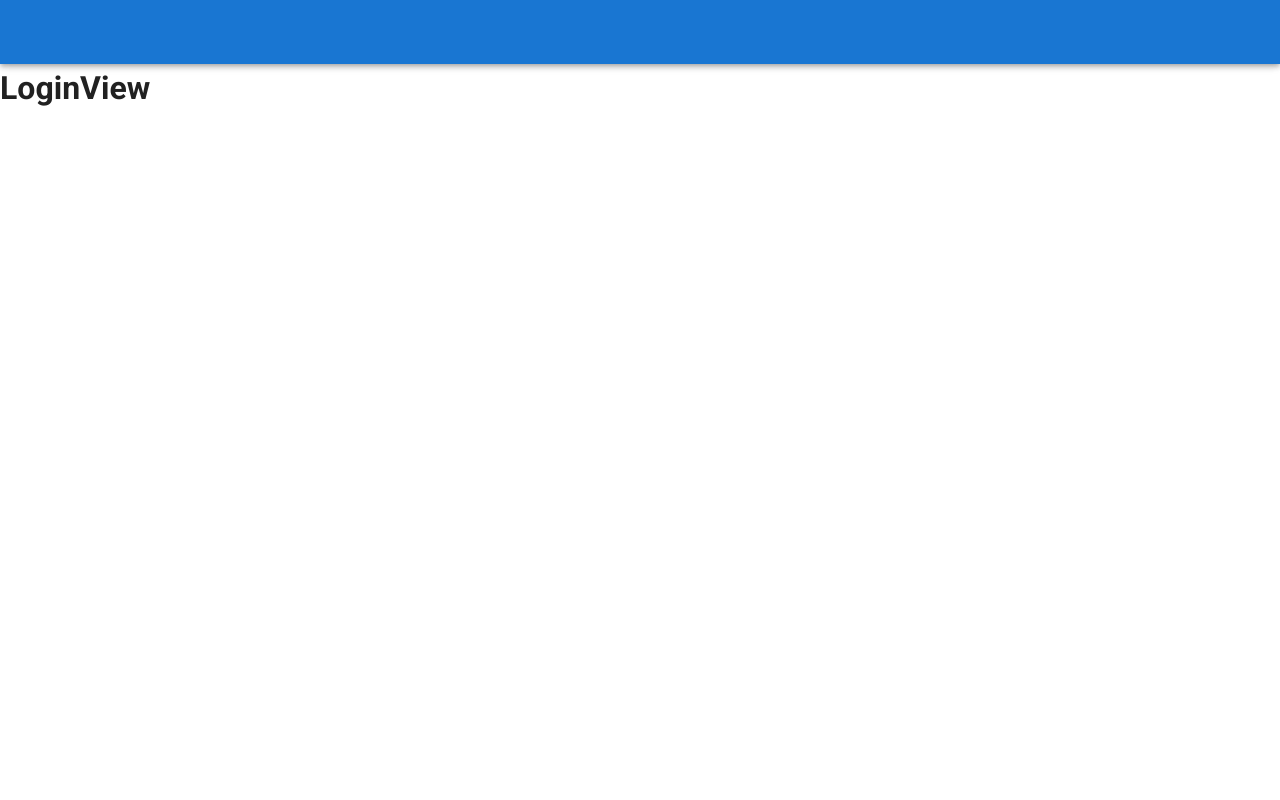
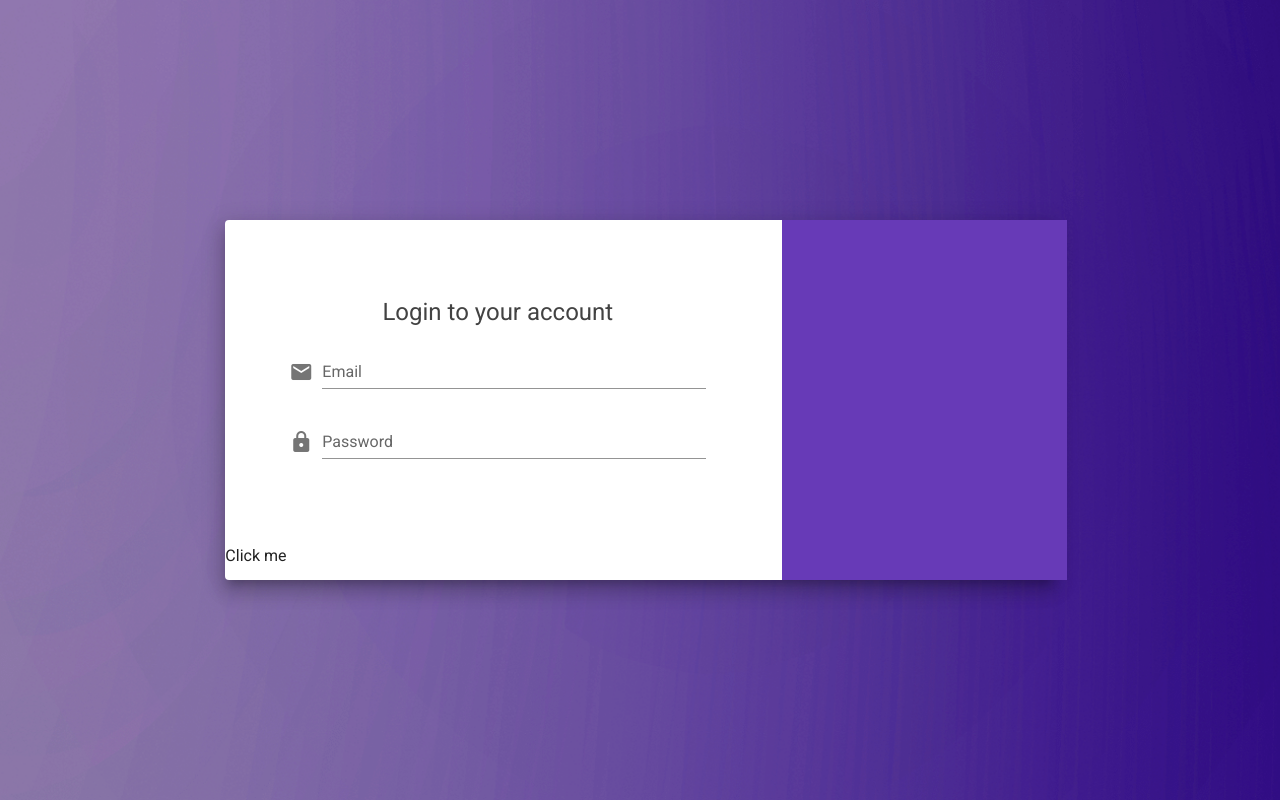
Before and after one commit to HamzaSamirAmmar/files-manager, a Vue app: page /login in a window 1280 px wide. Built offline with nearby package versions, Linux system fonts and the light colour scheme.

Commit message:
login view

```diff
--- a/src/App.vue
+++ b/src/App.vue
@@ -1,7 +1,7 @@
 <template>
   <v-app>
-    <custom-drawer />
-    <v-main>
+    <CustomDrawer v-if="isAuth"/>
+    <v-main class="grey lighten-4">
       <router-view />
     </v-main>
   </v-app>
@@ -11,12 +11,12 @@
 import CustomDrawer from "./components/CustomDrawer.vue";
 export default {
   components: {
-    "custom-drawer": CustomDrawer,
+    CustomDrawer,
   },
   data() {
-    return{
-
-    }
+    return {
+      isAuth: false,
+    };
   },
 };
 </script>
--- a/src/components/AuthForm.vue
+++ b/src/components/AuthForm.vue
@@ -1,9 +1,112 @@
 <template>
-  <div></div>
+  <!-- A container with full height and width -->
+  <v-container id="authForm" class="fill-height" fluid>
+    <!-- Justify and align center all contents -->
+    <v-row align="center" justify="center">
+      <v-col cols="12" sm="8" md="8">
+        <v-card class="elevation-12">
+          <v-row>
+            <!-- Left side -->
+            <v-col cols="12" md="8">
+              <v-card-text class="my-12">
+                <h1
+                  class="text-center display-2 text-h5"
+                  style="color: #424242"
+                >
+                  {{ title }}
+                </h1>
+                <v-form class="mx-12 mt-4">
+                  <v-text-field
+                    label="Email"
+                    name="Email"
+                    prepend-icon="mdi-email"
+                    type="text"
+                    color="primary"
+                    :rules="emailRules"
+                    v-model="emailValue"
+                  />
+
+                  <v-text-field
+                    id="password"
+                    label="Password"
+                    name="password"
+                    prepend-icon="mdi-lock"
+                    :rules="passwordRules"
+                    v-model="localPasswordValue"
+                    type="password"
+                    color="primary"
+                  />
+                  <slot name="extra-fields"></slot>
+                </v-form>
+              </v-card-text>
+              <!-- action button -->
+              <slot name="action" :email="emailValue"></slot>
+              <!-- <div class="text-center my-10">
+                <v-btn rounded color="primary" dark>Login</v-btn>
+              </div> -->
+            </v-col>
+            <!-- Right side -->
+            <v-col cols="12" md="4" class="primary">
+              <slot name="right-side"></slot>
+              <!-- <v-card-text class="text-center mt-12 secondary--text">
+                <h2 class="text-center display-1">Don't have an account?</h2>
+                <h4 class="text-center mt-10">
+                  Enter your personal details and start your journey with the
+                  best files manager ever!
+                </h4>
+              </v-card-text>
+              <div class="text-center">
+                <v-btn rounded outlined dark @click="step++">Register</v-btn>
+              </div> -->
+            </v-col>
+          </v-row>
+        </v-card>
+      </v-col>
+    </v-row>
+  </v-container>
 </template>
 
 <script>
-export default {};
+export default {
+  data: () => ({
+    emailRules: [
+      (v) =>
+        !v ||
+        /^\w+([.-]?\w+)*@\w+([.-]?\w+)*(\.\w{2,3})+$/.test(v) ||
+        "E-mail must be valid",
+    ],
+    emailValue: "",
+    passwordRules: [],
+  }),
+  props: {
+    title: String,
+    password: String,
+    email: String,
+  },
+  computed: {
+    localEmailValue: {
+      get() {
+        return this.email;
+      },
+      set(newValue) {
+        this.$emit("update:email", newValue);
+      },
+    },
+    localPasswordValue: {
+      get() {
+        return this.password;
+      },
+      set(newValue) {
+        this.$emit("update:password", newValue);
+      },
+    },
+  },
+};
 </script>
 
-<style scoped></style>
+<style scoped>
+#authForm {
+  background-image: url("../assets/auth-background.png");
+  background-size: cover;
+}
+</style>
--- a/src/components/CustomDrawer.vue
+++ b/src/components/CustomDrawer.vue
@@ -1,42 +1,65 @@
 <template>
-  <v-app-bar app color="primary" dark>
-    <!-- <div class="d-flex align-center">
-        <v-img
-          alt="Vuetify Logo"
-          class="shrink mr-2"
-          contain
-          src="https://cdn.vuetifyjs.com/images/logos/vuetify-logo-dark.png"
-          transition="scale-transition"
-          width="40"
-        />
+    <v-navigation-drawer
+      app
+      v-model="drawer"
+      :mini-variant.sync="mini"
+      permanent
+      color="primary"
+      dark
+    >
+      <v-list-item class="px-2">
+        <v-list-item-avatar>
+          <v-img src="../assets/unknown-person.webp"></v-img>
+        </v-list-item-avatar>
 
-        <v-img
-          alt="Vuetify Name"
-          class="shrink mt-1 hidden-sm-and-down"
-          contain
-          min-width="100"
-          src="https://cdn.vuetifyjs.com/images/logos/vuetify-name-dark.png"
-          width="100"
-        />
-      </div>
+        <!--  TODO: get the name from state management (useUserStore) after login -->
+        <v-list-item-title>User Name</v-list-item-title>
 
-      <v-spacer></v-spacer>
-
-      <v-btn
-        href="https://github.com/vuetifyjs/vuetify/releases/latest"
-        target="_blank"
-        text
-      >
-        <span class="mr-2">Latest Release</span>
-        <v-icon>mdi-open-in-new</v-icon>
-      </v-btn> -->
-  </v-app-bar>
+        <v-btn icon @click.stop="mini = !mini">
+          <v-icon>mdi-chevron-left</v-icon>
+        </v-btn>
+      </v-list-item>
+      <v-divider></v-divider>
+      <v-list dense>
+        <v-list-item
+          v-for="item in items"
+          :key="item.title"
+          router
+          :to="item.link"
+          color="secondary"
+        >
+          <v-list-item-icon>
+            <v-icon>{{ item.icon }}</v-icon>
+          </v-list-item-icon>
+          <v-list-item-content>
+            <v-list-item-title>{{ item.title }}</v-list-item-title>
+          </v-list-item-content>
+        </v-list-item>
+      </v-list>
+    </v-navigation-drawer>
 </template>
 
 <script>
 export default {
   data() {
-    return { drawer: true };
+    return {
+      drawer: true,
+      items: [
+        { title: "Home", icon: "mdi-home", link: "/" },
+        { title: "My Files", icon: "mdi-file-multiple", link: "/my-files" },
+        {
+          title: "My Groups",
+          icon: "mdi-account-group",
+          link: "/my-groups",
+        },
+        {
+          title: "Reserved Files",
+          icon: "mdi-file-lock",
+          link: "/reserved-files",
+        },
+      ],
+      mini: true,
+    };
   },
 };
 </script>
--- a/src/plugins/vuetify.js
+++ b/src/plugins/vuetify.js
@@ -1,7 +1,19 @@
-import Vue from 'vue';
-import Vuetify from 'vuetify/lib/framework';
+import Vue from "vue";
+import Vuetify from "vuetify/lib/framework";
 
 Vue.use(Vuetify);
 
 export default new Vuetify({
+  theme: {
+    options: {
+        customProperties: true,
+      },
+    themes: {
+        light: {
+            primary: '#673AB7',
+            secondary: '#E0E0E0',
+            error: '#dc3545',
+        }
+    },
+  },
 });
--- a/src/views/login/LoginView.vue
+++ b/src/views/login/LoginView.vue
@@ -1,11 +1,13 @@
 <template>
-  <div>
-    <h1>LoginView</h1>
-  </div>
+  <LoginContainer />
 </template>
 
 <script>
-export default {};
+import LoginContainer from "./components/LoginContainer.vue";
+
+export default {
+  components: { LoginContainer },
+};
 </script>
 
 <style scoped></style>
--- /dev/null
+++ b/src/views/login/components/LoginContainer.vue
@@ -0,0 +1,25 @@
+<template>
+  <AuthForm :title="title" :password.sync="password">
+    <template v-slot:action="slotProps">
+        <button @click="test">Click me</button>
+        {{slotProps.email}}
+
+    </template>
+  </AuthForm>
+</template>
+
+<script>
+import AuthForm from "@/components/AuthForm.vue";
+export default {
+  components: { AuthForm },
+  data: () => ({
+    title: "Login to your account",
+    password:"",
+  }),
+  methods:{
+    test: function(){
+        console.log(this.password);
+    }
+  }
+};
+</script>
--- a/src/views/my_groups/MyGroupsView.vue
+++ b/src/views/my_groups/MyGroupsView.vue
@@ -1,5 +1,5 @@
 <template>
-  <div class="grey lighten-5">
+  <div>
     <v-container>
       <v-col>
         <v-breadcrumbs :items="links">
```
Also changed, not shown: src/router/index.js (+10 -0 lines), src/assets/auth-background.png (added), src/assets/unknown-person.webp (added).
